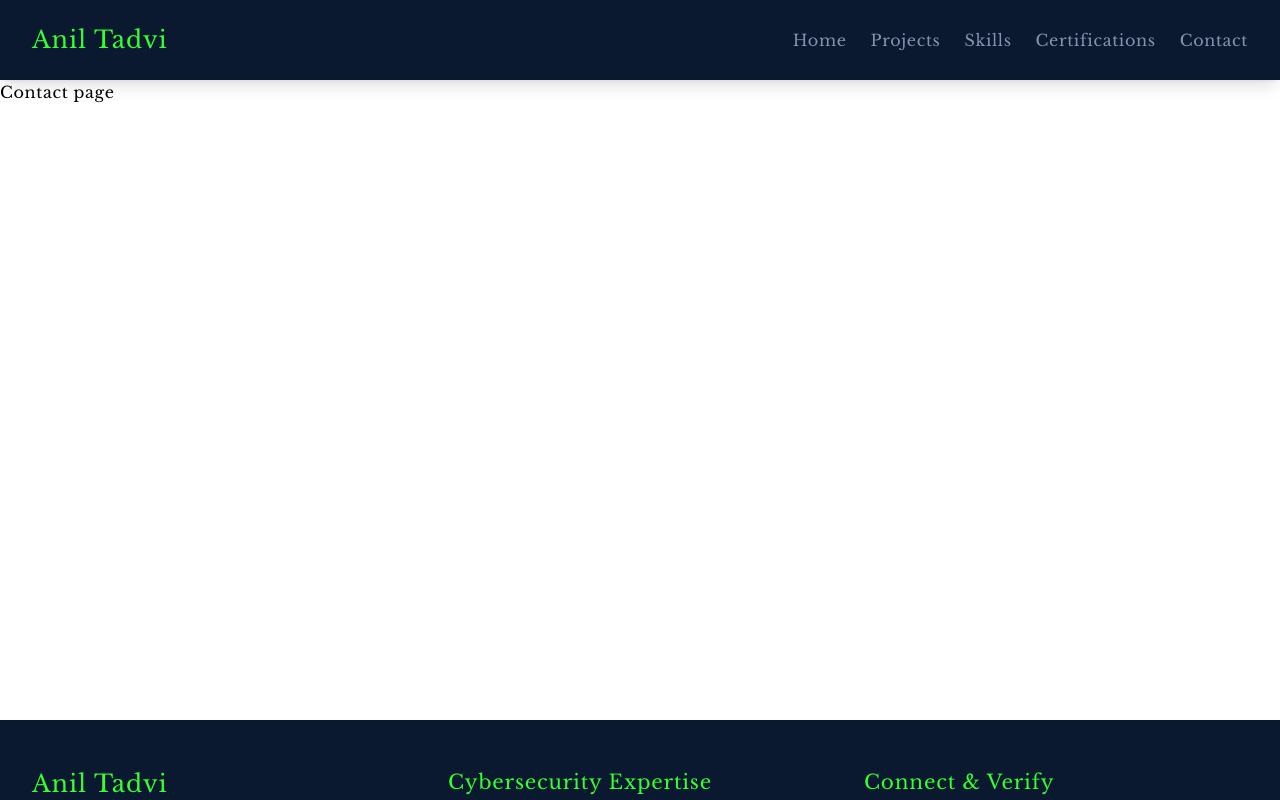
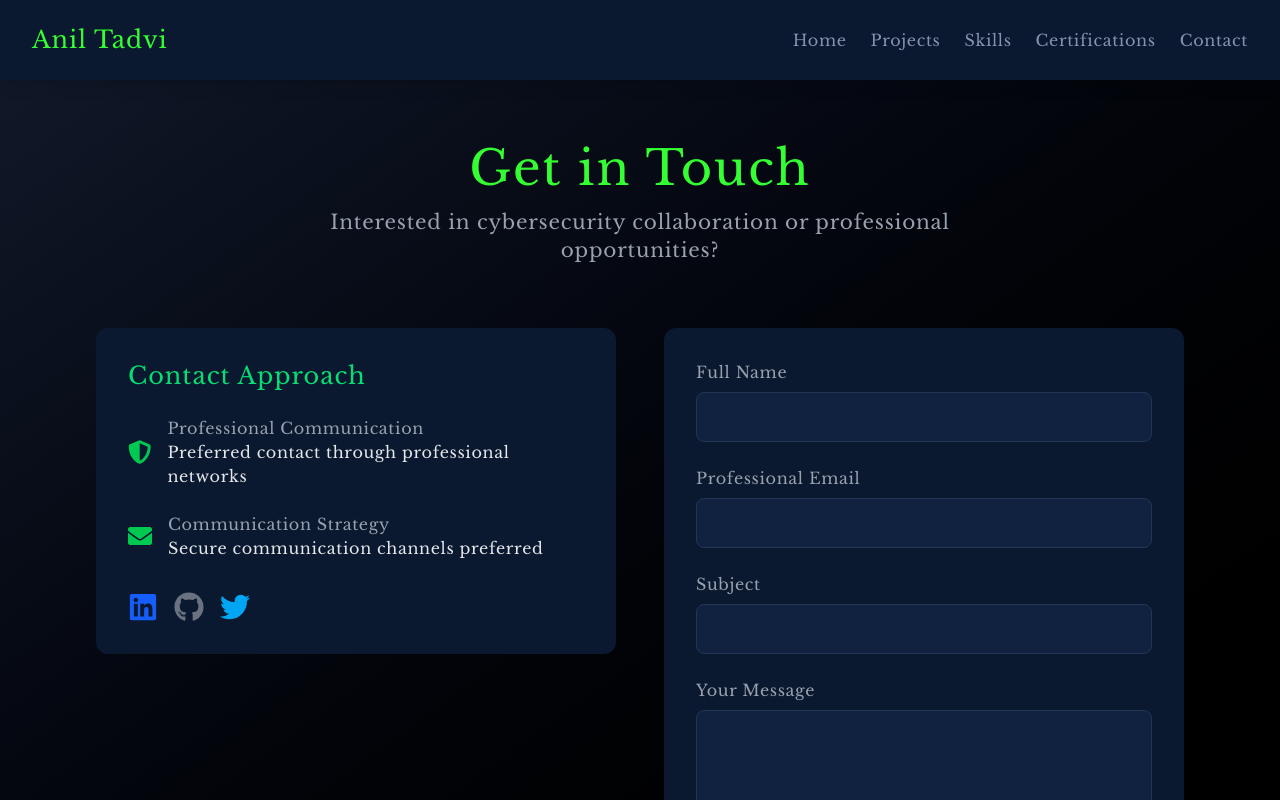
Before and after one commit to nickXploit/Portfolio, a React (Vite) app in the folder client/: page /contact in a window 1280 px wide. Shown: the top 800 px of the page. Built offline with nearby package versions, Linux system fonts and the light colour scheme.

Commit message:
contact page done

```diff
--- a/client/src/pages/Contact.jsx
+++ b/client/src/pages/Contact.jsx
@@ -1,11 +1,234 @@
-import React from 'react'
+import React, { useState } from "react";
+import { motion } from "framer-motion";
+import {
+  FaEnvelope,
+  FaShieldAlt,
+  FaPaperPlane,
+  FaLinkedin,
+  FaGithub,
+  FaTwitter,
+} from "react-icons/fa";
 
 const Contact = () => {
+  const [formData, setFormData] = useState({
+    name: "",
+    email: "",
+    subject: "",
+    message: "",
+  });
+
+  const handleChange = (e) => {
+    const { name, value } = e.target;
+    setFormData((prevState) => ({
+      ...prevState,
+      [name]: value,
+    }));
+  };
+
+  const handleSubmit = (e) => {
+    e.preventDefault();
+    // Add form submission logic here
+    console.log("Form Submitted", formData);
+    // Reset form after submission
+    setFormData({
+      name: "",
+      email: "",
+      subject: "",
+      message: "",
+    });
+  };
+
+  const socialLinks = [
+    {
+      icon: <FaLinkedin />,
+      url: "https://www.linkedin.com/in/anil-tadvi-238b592a7",
+      color: "text-blue-600",
+    },
+    {
+      icon: <FaGithub />,
+      url: "https://github.com/InfinityCodder",
+      color: "text-gray-500",
+    },
+    {
+      icon: <FaTwitter />,
+      url: "https://x.com/Nick980076",
+      color: "text-sky-500",
+    },
+  ];
+
   return (
-    <div>
-      <h1>Contact page</h1>
+    <div className="min-h-screen bg-gradient-to-br from-gray-900 to-black text-gray-200 py-16">
+      <div className="max-w-6xl mx-auto px-4 sm:px-6 lg:px-8">
+        {/* Page Header */}
+        <motion.div
+          initial={{ opacity: 0, y: -50 }}
+          animate={{ opacity: 1, y: 0 }}
+          className="text-center mb-16"
+        >
+          <h1 className="text-4xl md:text-5xl font-bold mb-4 text-[#33FF33]">
+            Get in Touch
+          </h1>
+          <p className="text-base md:text-xl text-gray-400 max-w-2xl mx-auto">
+            Interested in cybersecurity collaboration or professional
+            opportunities?
+          </p>
+        </motion.div>
+
+        {/* Contact Container */}
+        <div className="grid md:grid-cols-2 gap-12">
+          {/* Contact Information */}
+          <motion.div
+            initial={{ opacity: 0, x: -50 }}
+            animate={{ opacity: 1, x: 0 }}
+            className="bg-[#0A192F] rounded-xl p-8 h-fit"
+          >
+            <h2 className="text-2xl font-bold text-green-400 mb-6">
+              Contact Approach
+            </h2>
+
+            <div className="space-y-6">
+              <div className="flex items-center space-x-4">
+                <FaShieldAlt className="text-green-500 text-2xl" />
+                <div>
+                  <p className="text-gray-400">Professional Communication</p>
+                  <p className="text-gray-200">
+                    Preferred contact through professional networks
+                  </p>
+                </div>
+              </div>
+
+              <div className="flex items-center space-x-4">
+                <FaEnvelope className="text-green-500 text-2xl" />
+                <div>
+                  <p className="text-gray-400">Communication Strategy</p>
+                  <p className="text-gray-200">
+                    Secure communication channels preferred
+                  </p>
+                </div>
+              </div>
+            </div>
+
+            {/* Social Links */}
+            <div className="mt-8 flex space-x-4">
+              {socialLinks.map((social, index) => (
+                <a
+                  key={index}
+                  href={social.url}
+                  target="_blank"
+                  rel="noopener noreferrer"
+                  className={`
+                    text-3xl ${social.color}
+                    hover:scale-110 transition-transform
+                  `}
+                >
+                  {social.icon}
+                </a>
+              ))}
+            </div>
+          </motion.div>
+
+          {/* Contact Form */}
+          <motion.div
+            initial={{ opacity: 0, x: 50 }}
+            animate={{ opacity: 1, x: 0 }}
+          >
+            <form
+              onSubmit={handleSubmit}
+              className="bg-[#0A192F] rounded-xl p-8 space-y-6"
+            >
+              <div>
+                <label htmlFor="name" className="block text-gray-400 mb-2">
+                  Full Name
+                </label>
+                <input
+                  type="text"
+                  id="name"
+                  name="name"
+                  value={formData.name}
+                  onChange={handleChange}
+                  required
+                  className="w-full bg-[#112240] text-gray-200 rounded-lg px-4 py-3
+        border border-[#233554]
+        focus:outline-none focus:ring-2 focus:ring-[#33FF33]
+        hover:border-[#33FF33]
+        transition-all duration-300"
+                />
+              </div>
+
+              <div>
+                <label htmlFor="email" className="block text-gray-400 mb-2">
+                  Professional Email
+                </label>
+                <input
+                  type="email"
+                  id="email"
+                  name="email"
+                  value={formData.email}
+                  onChange={handleChange}
+                  required
+                  className="w-full bg-[#112240] text-gray-200 rounded-lg px-4 py-3
+        border border-[#233554]
+        focus:outline-none focus:ring-2 focus:ring-[#33FF33]
+        hover:border-[#33FF33]
+        transition-all duration-300"
+                />
+              </div>
+
+              <div>
+                <label htmlFor="subject" className="block text-gray-400 mb-2">
+                  Subject
+                </label>
+                <input
+                  type="text"
+                  id="subject"
+                  name="subject"
+                  value={formData.subject}
+                  onChange={handleChange}
+                  required
+                  className="w-full bg-[#112240] text-gray-200 rounded-lg px-4 py-3
+        border border-[#233554]
+        focus:outline-none focus:ring-2 focus:ring-[#33FF33]
+        hover:border-[#33FF33]
+        transition-all duration-300"
+                />
+              </div>
+
+              <div>
+                <label htmlFor="message" className="block text-gray-400 mb-2">
+                  Your Message
+                </label>
+                <textarea
+                  id="message"
+                  name="message"
+                  value={formData.message}
+                  onChange={handleChange}
+                  required
+                  rows={4}
+                  className="w-full bg-[#112240] text-gray-200 rounded-lg px-4 py-3
+        border border-[#233554]
+        focus:outline-none focus:ring-2 focus:ring-[#33FF33]
+        hover:border-[#33FF33]
+        transition-all duration-300"
+                />
+              </div>
+
+              <button
+                type="submit"
+                className="w-full bg-[#33FF33] text-black py-3 rounded-lg
+      hover:bg-[#33FF33]/90
+      transition-colors
+      flex items-center justify-center space-x-2
+      font-bold"
+              >
+                <FaPaperPlane />
+                <span>Send Message</span>
+              </button>
+            </form>
+          </motion.div>
+        </div>
+      </div>
     </div>
-  )
-}
+  );
+};
 
-export default Contact
+export default Contact;
```
